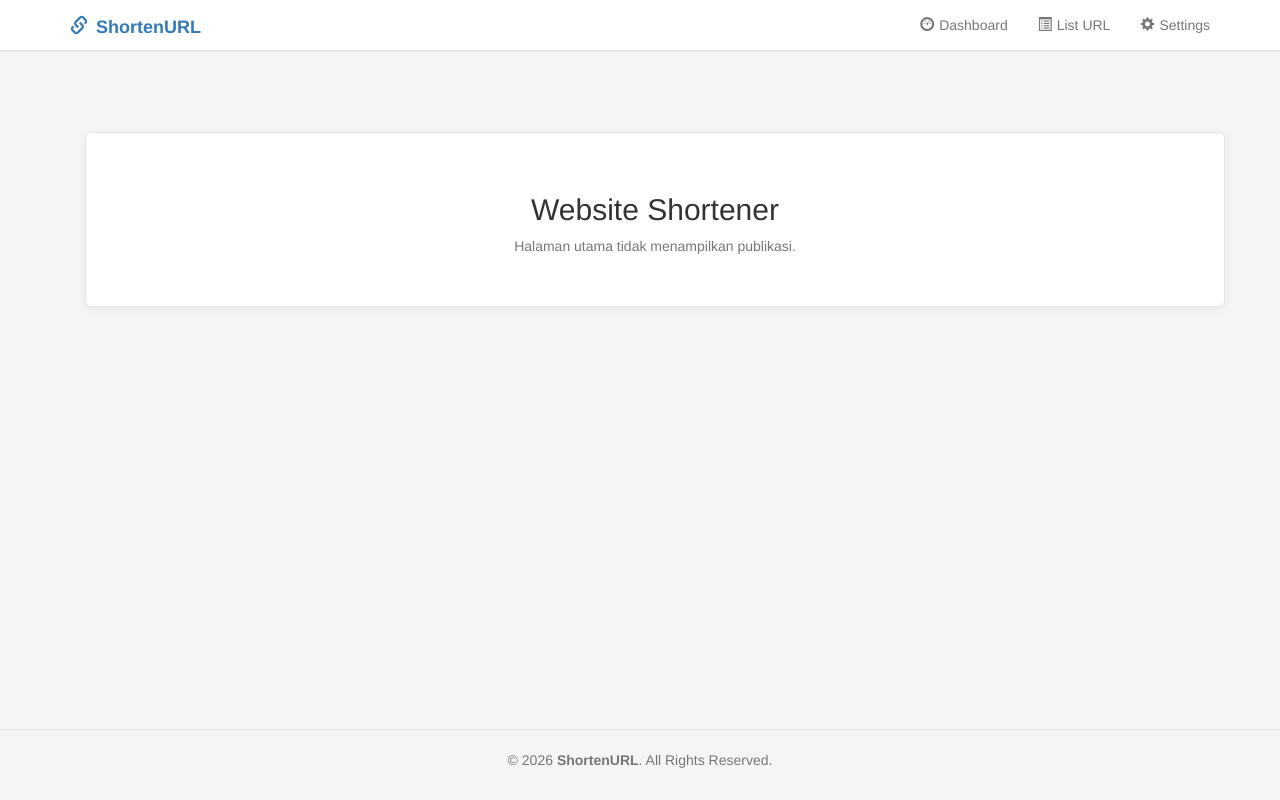
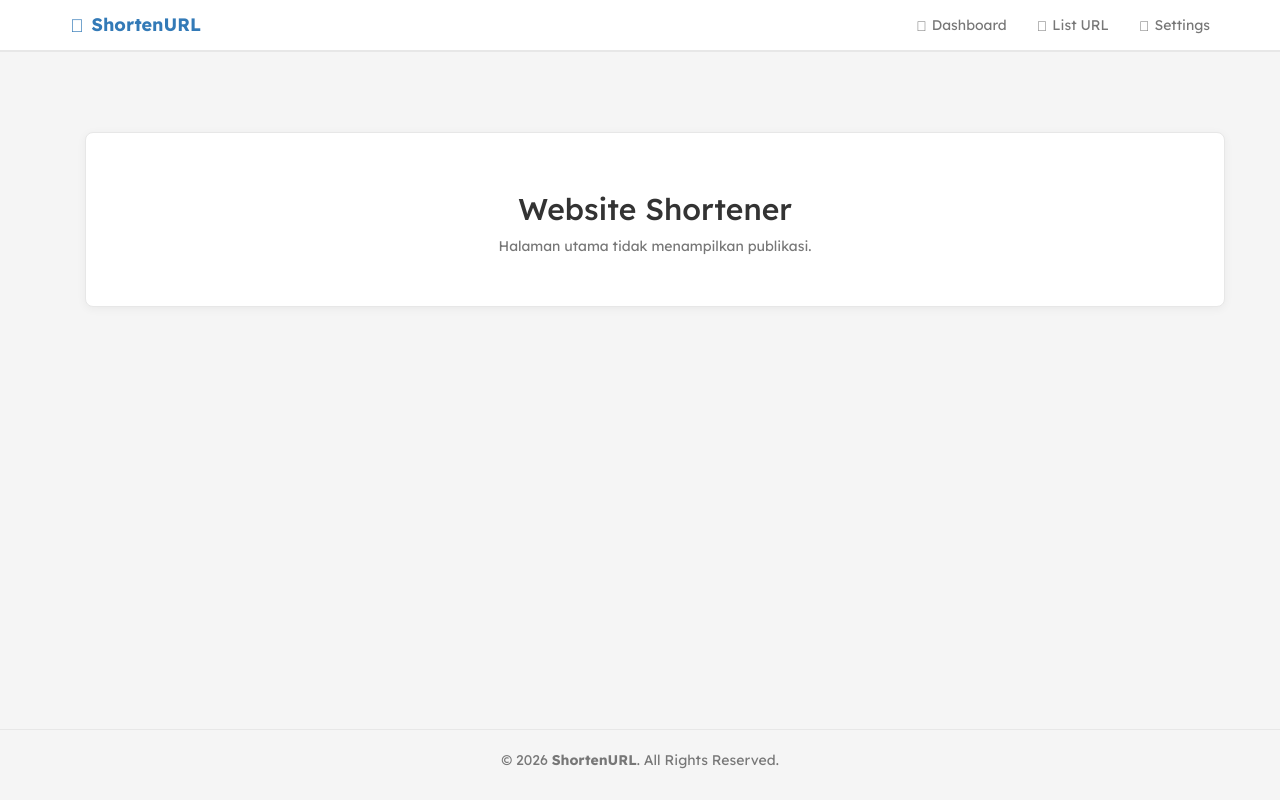
Before and after one commit to tamse94/shortenv1, a Next.js app: page / in a window 1280 px wide. Built offline with nearby package versions, Linux system fonts and the light colour scheme.

Commit message:
Update globals.css

```diff
--- a/app/globals.css
+++ b/app/globals.css
@@ -1,3 +1,12 @@
+/* 1. IMPORT GOOGLE FONTS (LEXEND DECA) */
+@import url('https://fonts.googleapis.com/css2?family=Lexend+Deca:wght@100..900&display=swap');
+
+/* 2. TERAPKAN FONT KE SELURUH WEBSITE */
+html, body, h1, h2, h3, h4, h5, h6, p, a, div, span, button, input, textarea, select, table, th, td, label {
+  font-family: "Lexend Deca", sans-serif !important;
+  font-optical-sizing: auto;
+}
+
 /* Font bawaan yang rapi */
 body {
   font-family: 'Helvetica Neue', Helvetica, Arial, sans-serif;
@@ -48,3 +57,51 @@ body {
   border-bottom: 1px dashed #eee;
   padding-bottom: 10px;
 }
+
+/* Mencegah seluruh halaman bisa tergeser ke samping (Horizontal Scroll Bocor) */
+html, body {
+  max-width: 100vw;
+  overflow-x: hidden !important;
+  background-color: #f5f5f5;
+}
+
+/* Memaksa SEMUA teks yang panjang (seperti URL acak) patah ke bawah,
+   TIDAK BOLEH menembus batas kotak/panel */
+* {
+  box-sizing: border-box;
+  word-wrap: break-word !important;
+  overflow-wrap: break-word !important;
+}
+
+/* Memastikan gambar apapun tidak pernah melebihi batas layar/kotaknya */
+img {
+  max-width: 100% !important;
+  height: auto !important;
+}
+
+
+/* =========================================
+   4. PERCANTIK PANEL BOOTSTRAP 3 (KLASIK MODERN)
+   ========================================= */
+
+.panel {
+  box-shadow: 0 2px 10px rgba(0,0,0,0.05) !important;
+  border: 1px solid #e7e7e7 !important;
+  border-radius: 8px !important;
+}
+
+.panel-heading {
+  border-top-left-radius: 8px !important;
+  border-top-right-radius: 8px !important;
+}
+
+.panel-title {
+  font-weight: 600;
+  letter-spacing: 0.3px; /* Jarak huruf sedikit dilonggarkan biar makin elegan */
+}
+
+/* Mempercantik form input saat diklik */
+.form-control:focus {
+  border-color: #337ab7;
+  box-shadow: 0 0 8px rgba(51, 122, 183, 0.2);
+}
```
